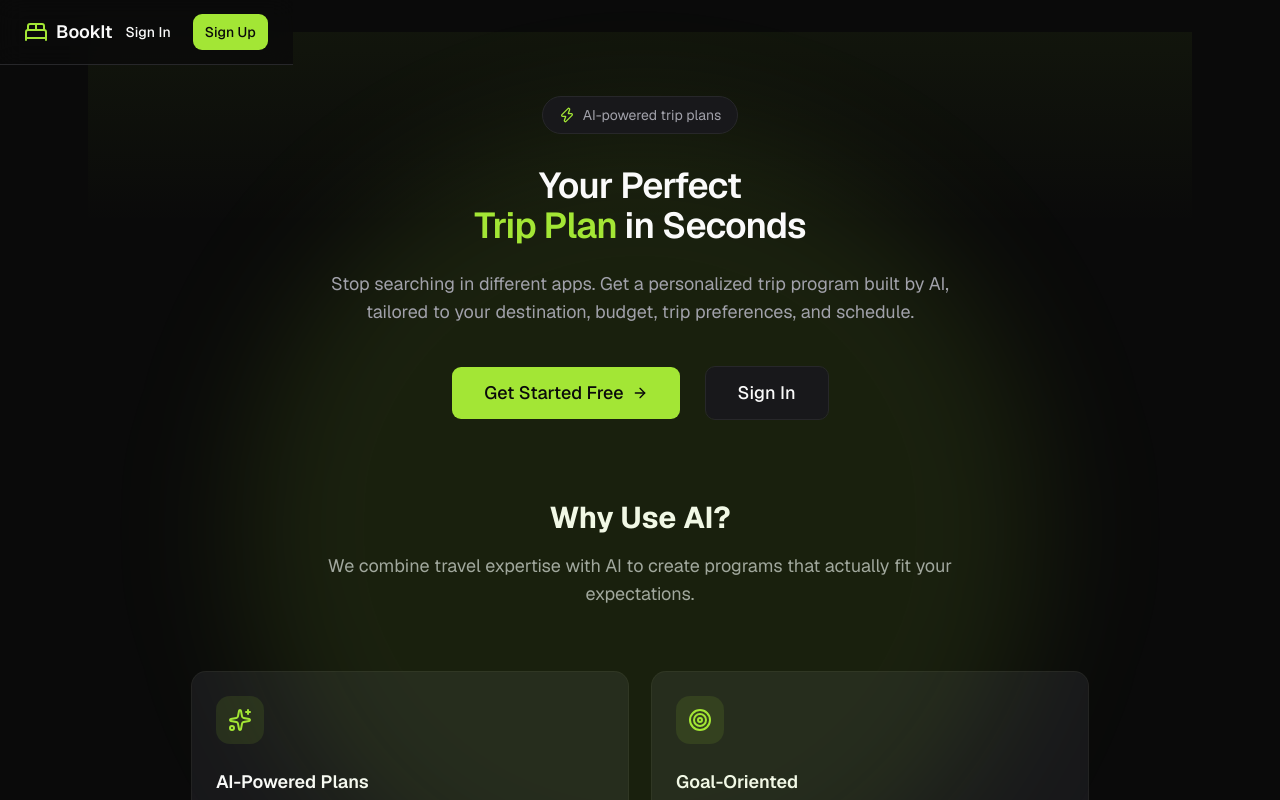
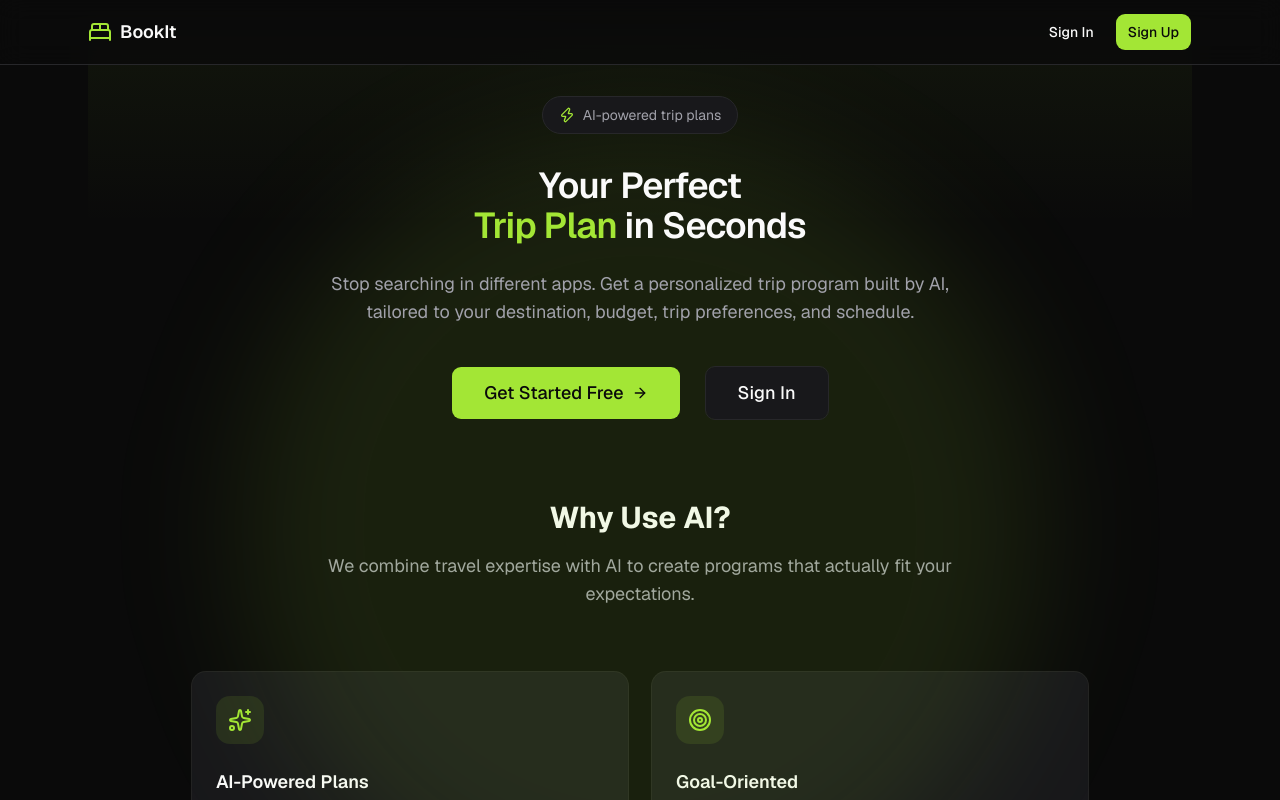
Before and after one commit to nikosMylonas/bookit-ai-app, a Next.js app: page / in a window 1280 px wide. Shown: the top 800 px of the page. Built offline with nearby package versions, Linux system fonts and the light colour scheme; no server answers.

Commit message:
restore header

```diff
--- a/components/Header.tsx
+++ b/components/Header.tsx
@@ -21,7 +21,7 @@ export default async function Header() {
     const fallBackInitials = user?.name ? initialsGenerator(user?.name) : '';
 
     return (
-        <header className="fixed top-0 left-0 z-50 border-b border-border bg-background/80 backdrop-blur-md">
+        <header className="fixed top-0 left-0 right-0 z-50 border-b border-border bg-background/80 backdrop-blur-md">
             <div className="relative div-container h-16 flex items-center justify-between">
                 <Link
                     href={user ? '/onboarding' : '/'}
@@ -91,7 +91,7 @@ export default async function Header() {
                             </DropdownMenu>
                         </div>
                     ) : (
-                        <div className="justify-self-end space-x-2">
+                        <div className="space-x-2">
                             <Link href={attributes.signIn.path}>
                                 <Button
                                     variant="ghost"
```
